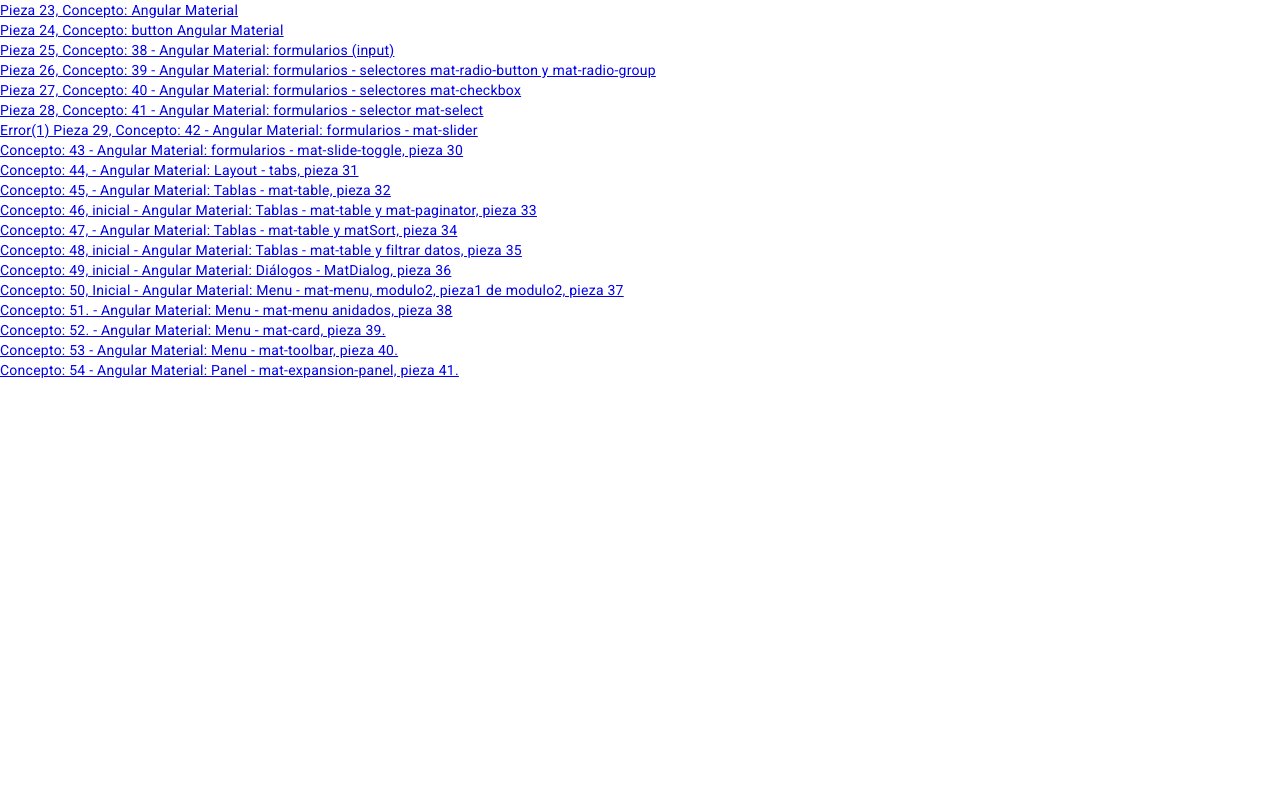
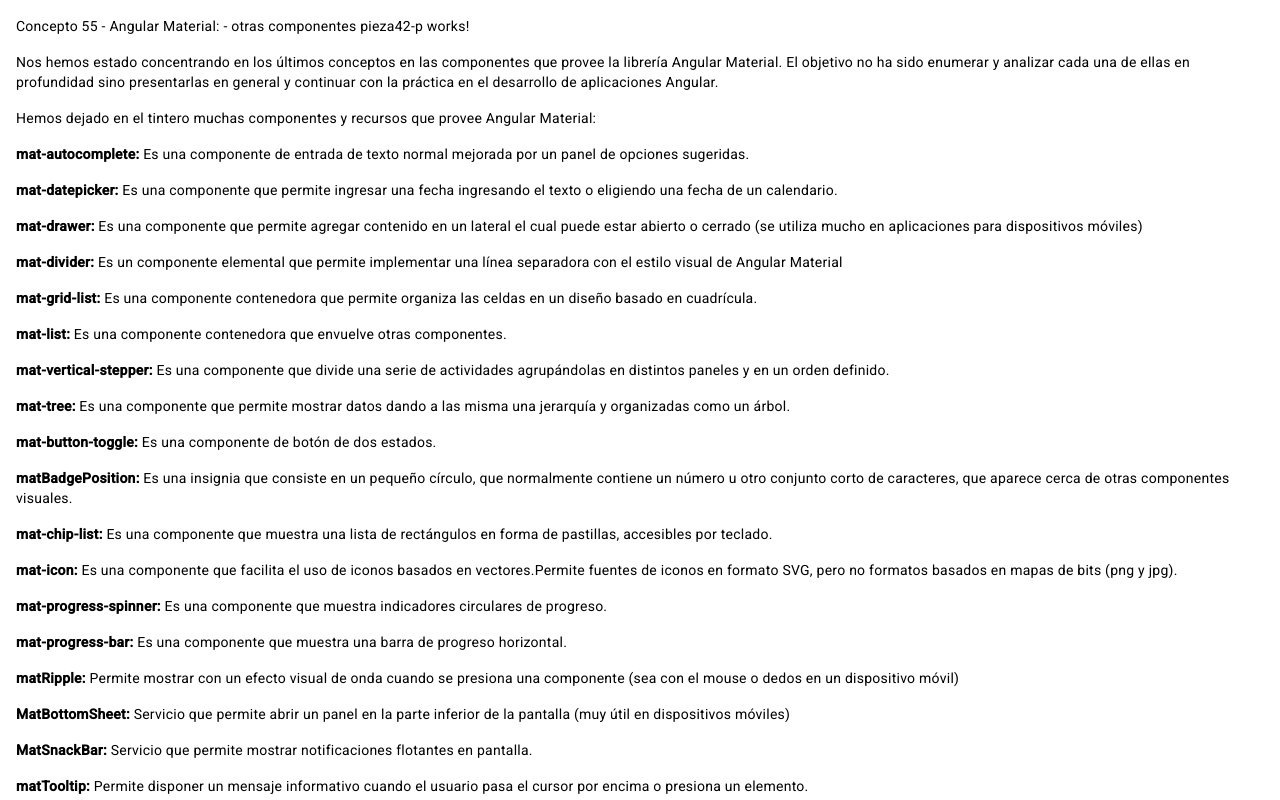
Before and after one commit to Miguelepst/appweb7, an Angular app: page /app-pieza42-p in a window 1280 px wide. Before the commit this address led to /. Shown: the top 800 px of the page. Built offline with nearby package versions, Linux system fonts and the light colour scheme.

Commit message:
Concepto: 55 - Angular Material: - otras componentes, pieza 42. Funcional(Ok(OK)/Error(0)) Error1!=""

```diff
--- a/src/app/features/modulo1/components/pieza29/pieza29-padre/pieza29-padre.component.html
+++ b/src/app/features/modulo1/components/pieza29/pieza29-padre/pieza29-padre.component.html
@@ -1,3 +1,4 @@
+<!-- codigo de ejemplo: https://material.angular.io/components/slider/examples -->
 <mat-card>
   <mat-card-content>
     <h2 class="example-h2">Slider configuration</h2>
--- /dev/null
+++ b/src/app/features/modulo1/components/pieza42/pieza42-p/pieza42-p.component.css
@@ -0,0 +1,4 @@
+p {
+    margin: 1rem ;
+
+}
--- /dev/null
+++ b/src/app/features/modulo1/components/pieza42/pieza42-p/pieza42-p.component.html
@@ -0,0 +1,67 @@
+<p>Concepto 55 - Angular Material: - otras componentes pieza42-p works!</p>
+
+
+
+<p>
+  Nos hemos estado concentrando en los últimos conceptos en las componentes que provee la librería Angular Material.
+  El objetivo no ha sido enumerar y analizar cada una de ellas en profundidad sino presentarlas en general y continuar
+  con la práctica en el desarrollo de aplicaciones Angular.
+</p>
+
+<p>
+  Hemos dejado en el tintero muchas componentes y recursos que provee Angular Material:
+</p>
+
+
+<p><strong> mat-autocomplete: </strong> Es una componente de entrada de texto normal mejorada por un panel de opciones
+  sugeridas.</p>
+
+<p><strong>mat-datepicker: </strong> Es una componente que permite ingresar una fecha ingresando el texto o eligiendo
+  una fecha de
+  un
+  calendario.</p>
+<p><strong>mat-drawer: </strong>
+  Es una componente que permite agregar contenido en un lateral el cual puede estar abierto o cerrado (se
+  utiliza mucho en aplicaciones para dispositivos móviles)
+</p>
+<p><strong>mat-divider: </strong> Es un componente elemental que permite implementar una línea separadora con el estilo
+  visual de Angular
+  Material</p>
+<p><strong>mat-grid-list: </strong>
+  Es una componente contenedora que permite organiza las celdas en un diseño basado en cuadrícula.
+</p>
+<p><strong>mat-list: </strong> Es una componente contenedora que envuelve otras componentes.</p>
+<p><strong>mat-vertical-stepper: </strong> Es una componente que divide una serie de actividades agrupándolas en
+  distintos paneles y en un
+  orden definido.</p>
+<p><strong>mat-tree: </strong> Es una componente que permite mostrar datos dando a las misma una jerarquía y organizadas
+  como un árbol.
+</p>
+<p><strong>mat-button-toggle: </strong> Es una componente de botón de dos estados.</p>
+<p><strong>matBadgePosition: </strong> Es una insignia que consiste en un pequeño círculo, que normalmente contiene un
+  número u otro
+  conjunto corto de caracteres, que aparece cerca de otras componentes visuales.</p>
+<p><strong>mat-chip-list: </strong> Es una componente que muestra una lista de rectángulos en forma de pastillas,
+  accesibles por teclado.
+</p>
+<p><strong>mat-icon: </strong> Es una componente que facilita el uso de iconos basados en vectores.Permite fuentes de
+  iconos en formato
+  SVG, pero no formatos basados en mapas de bits (png y jpg).</p>
+<p><strong>mat-progress-spinner: </strong> Es una componente que muestra indicadores circulares de progreso.</p>
+<p><strong>mat-progress-bar: </strong> Es una componente que muestra una barra de progreso horizontal.</p>
+<p><strong>matRipple: </strong> Permite mostrar con un efecto visual de onda cuando se presiona una componente (sea con
+  el mouse o dedos
+  en un dispositivo móvil)</p>
+<p><strong>MatBottomSheet: </strong> Servicio que permite abrir un panel en la parte inferior de la pantalla (muy útil
+  en dispositivos
+  móviles)</p>
+<p><strong>MatSnackBar: </strong> Servicio que permite mostrar notificaciones flotantes en pantalla.</p>
+<p><strong>matTooltip: </strong> Permite disponer un mensaje informativo cuando el usuario pasa el cursor por encima o
+  presiona un
+  elemento.</p>
+
+
+<p>
+  Si uno se decide a utilizar en el proyecto Angular Material será obligatorio consultar constantemente la
+  documentación que suministra el sitio oficial.
+</p>
--- a/src/app/features/modulo1/modulo1-routing.module.ts
+++ b/src/app/features/modulo1/modulo1-routing.module.ts
@@ -27,6 +27,7 @@
 import { Pieza39PComponent } from './components/pieza39/pieza39-p/pieza39-p.component';
 import { Pieza40PComponent } from './components/pieza40/pieza40-p/pieza40-p.component';
 import { Pieza41PComponent } from './components/pieza41/pieza41-p/pieza41-p.component';
+import { Pieza42PComponent } from './components/pieza42/pieza42-p/pieza42-p.component';
 
 
 
@@ -56,6 +57,9 @@
   { path: 'app-pieza39-p', component: Pieza39PComponent },
   { path: 'app-pieza40-p', component: Pieza40PComponent },
   { path: 'app-pieza41-p', component: Pieza41PComponent },
+  { path: 'app-pieza42-p', component: Pieza42PComponent },
+
+
 
 
 
--- a/src/app/features/modulo1/modulo1.component.html
+++ b/src/app/features/modulo1/modulo1.component.html
@@ -89,6 +89,12 @@
     - Angular Material: Panel - mat-expansion-panel, pieza 41.
   </a>
 
+  <br>
+  <a routerLink="app-pieza42-p">Concepto: 54
+    Concepto: 55
+    - Angular Material: - otras componentes, pieza 42.
+  </a>
+
 
 
 
--- a/src/app/features/modulo1/modulo1.module.ts
+++ b/src/app/features/modulo1/modulo1.module.ts
@@ -69,7 +69,8 @@
 import { Pieza40PComponent } from './components/pieza40/pieza40-p/pieza40-p.component';
 import { Pieza41PComponent } from './components/pieza41/pieza41-p/pieza41-p.component'
 
-import { MatExpansionModule } from '@angular/material/expansion'
+import { MatExpansionModule } from '@angular/material/expansion';
+import { Pieza42PComponent } from './components/pieza42/pieza42-p/pieza42-p.component'
 
 
 @NgModule({
@@ -98,6 +99,7 @@
     Pieza39PComponent,
     Pieza40PComponent,
     Pieza41PComponent,
+    Pieza42PComponent,
 
 
 
```
Also changed, not shown: src/app/features/modulo1/components/pieza42/pieza42-p/pieza42-p.component.ts (added, +10 -0 lines), 1 other file (tests, documents, lock files or other folders).
